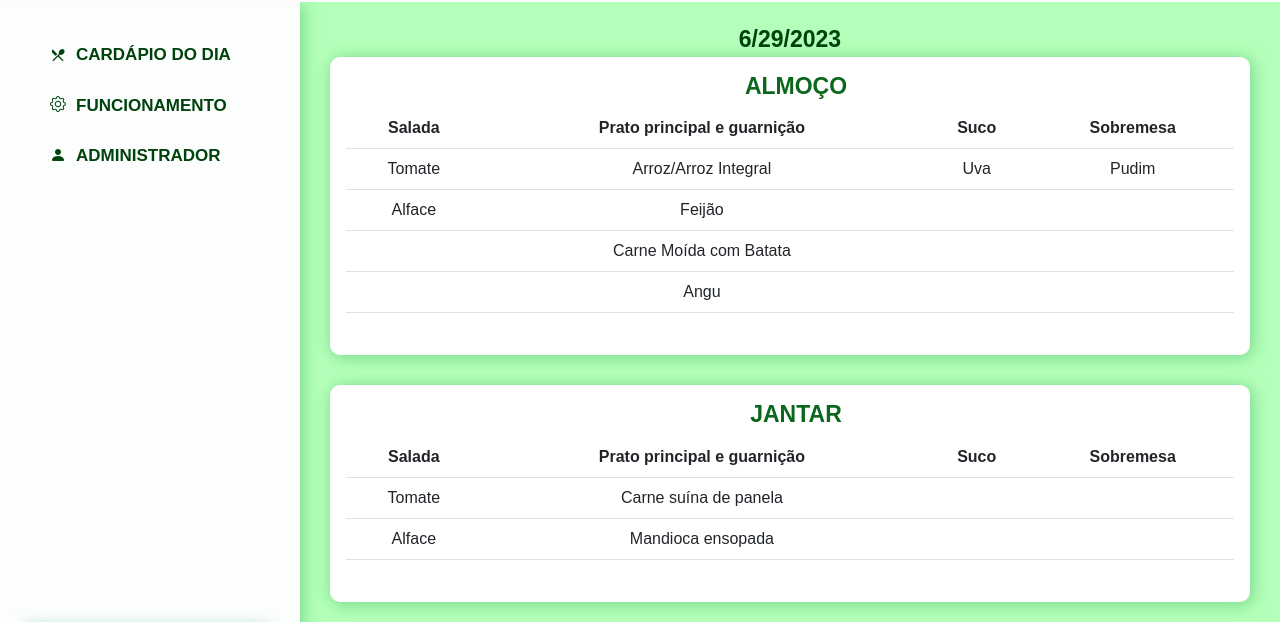
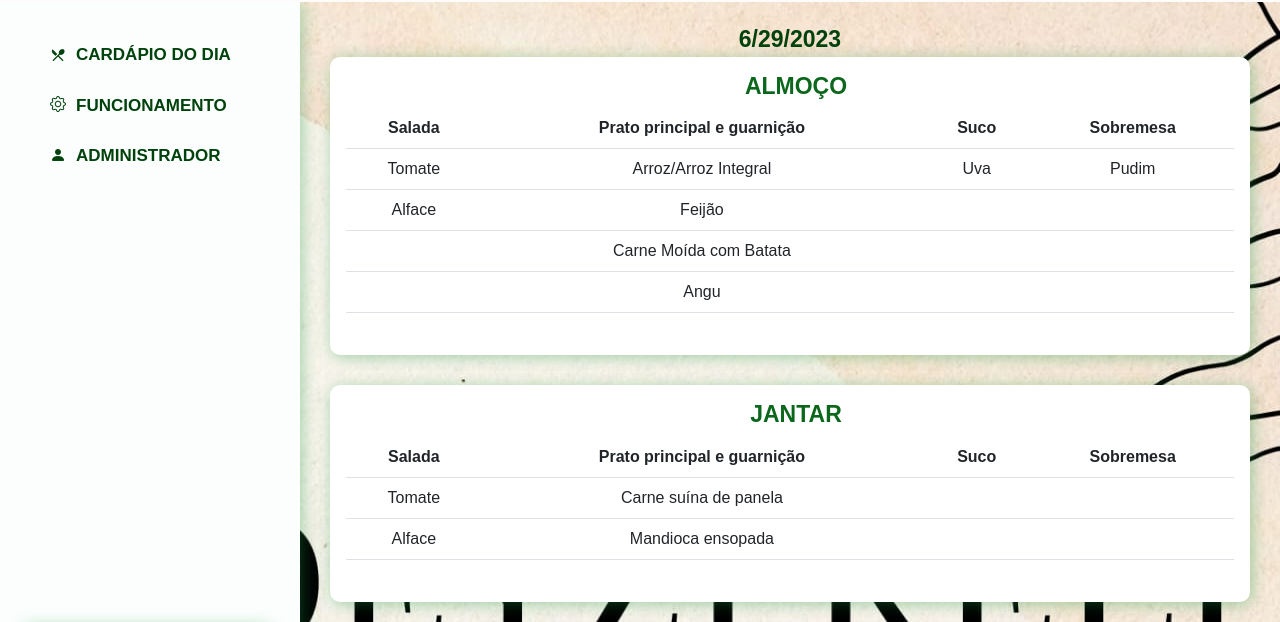
Before and after one commit to evaniavc/cardapio-novo-ifes, a plain HTML site: page index.html in a window 1280 px wide. Shown: the part 58-680 px from the top of the page. Drawn offline with nearby package versions, Linux system fonts and the light colour scheme.

Commit message:
Retirando fundo

```diff
--- a/assets/css/style.css
+++ b/assets/css/style.css
@@ -5,7 +5,10 @@
 
 body {
   font-family: "Poppins", sans-serif;
-  background: #b4ffb9;
+  background-image: url(../img/WhatsApp\ Image\ 2023-04-20\ at\ 11.34.05.jpeg);
+
+  /* background: #b4ffb9; */
+  background-repeat: repeat-x;
 }
 
 a {
```
Also changed, not shown: index.html (+3 -2 lines), assets/img/WhatsApp Image 2023-04-20 at 11.34.05.jpeg (added).
